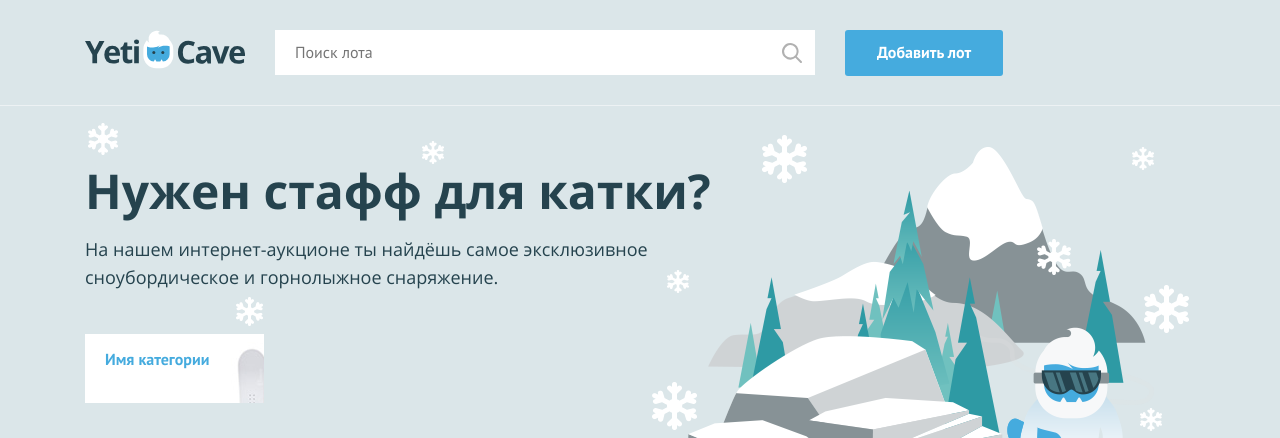
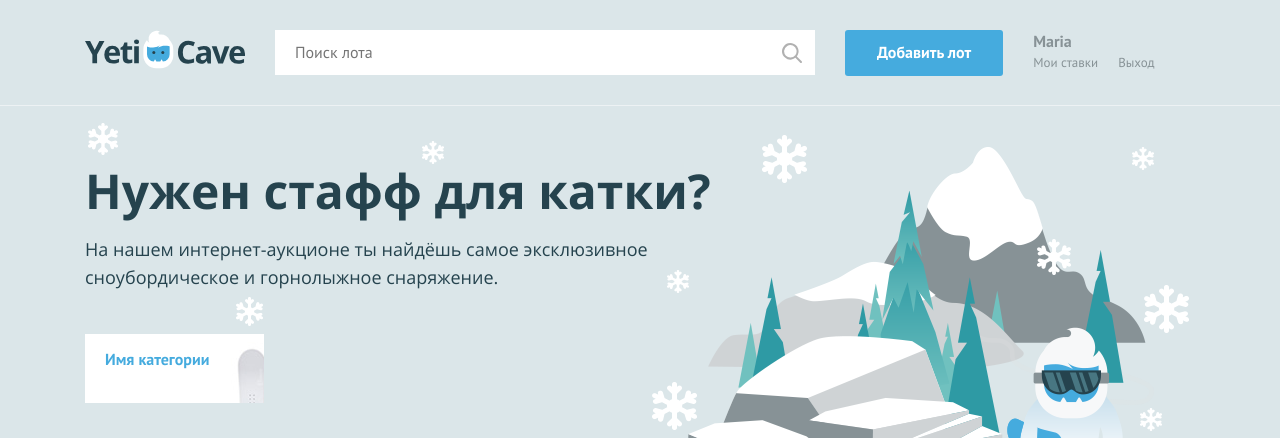
Before and after one commit to EhwastikaMethod/1078267-yeticave-11, a PHP site: page / in a window 1280 px wide. Shown: the top 438 px of the page. Run offline with PHP 8.4, Linux system fonts and the light colour scheme.

Commit message:
Написала условие на показ имени пользователя

```diff
--- a/index.php
+++ b/index.php
@@ -1,7 +1,7 @@
 <?php
 $is_auth = rand(0, 1);
 
-$user_name = ''; // укажите здесь ваше имя
+$user_name = 'Maria'; // укажите здесь ваше имя
 ?>
 <!DOCTYPE html>
 <html lang="ru">
@@ -28,9 +28,22 @@ $user_name = ''; // укажите здесь ваше имя
 
         <nav class="user-menu">
 
-        <!-- здесь должен быть PHP код для показа меню и данных пользователя -->
 
-        </nav>
+<?php if (
+$is_auth == 1): ?><div class="user-menu__logged">
+    <p><?php print($user_name); ?></p>
+    <a class="user-menu__bets" href="pages/my-bets.html">Мои ставки</a>
+    <a class="user-menu__logout" href="#">Выход</a>
+  </div>
+<?php else: ?><ul class="user-menu__list">
+    <li class="user-menu__item">
+      <a href="#">Регистрация</a>
+    </li>
+    <li class="user-menu__item">
+      <a href="#">Вход</a>
+    </li>
+  </ul>
+<?php endif; ?>         </nav>
     </div>
 </header>
 
```
